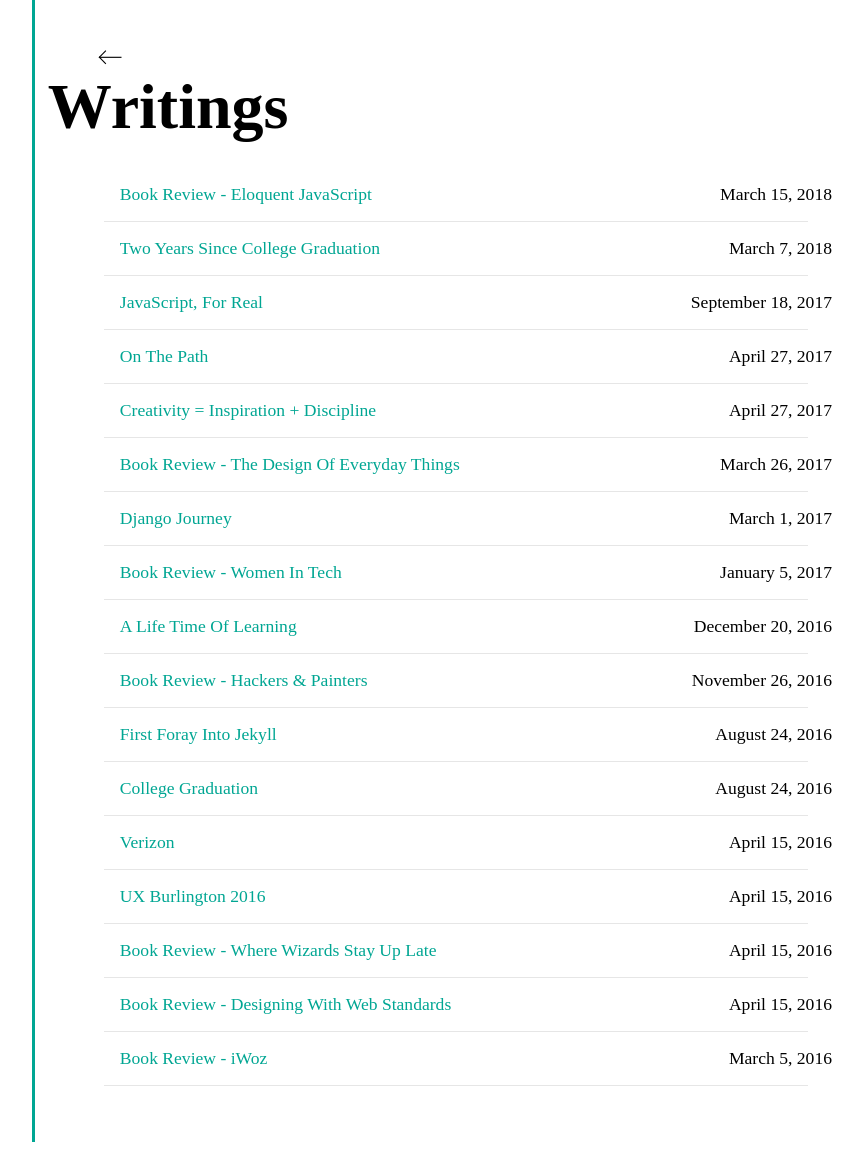
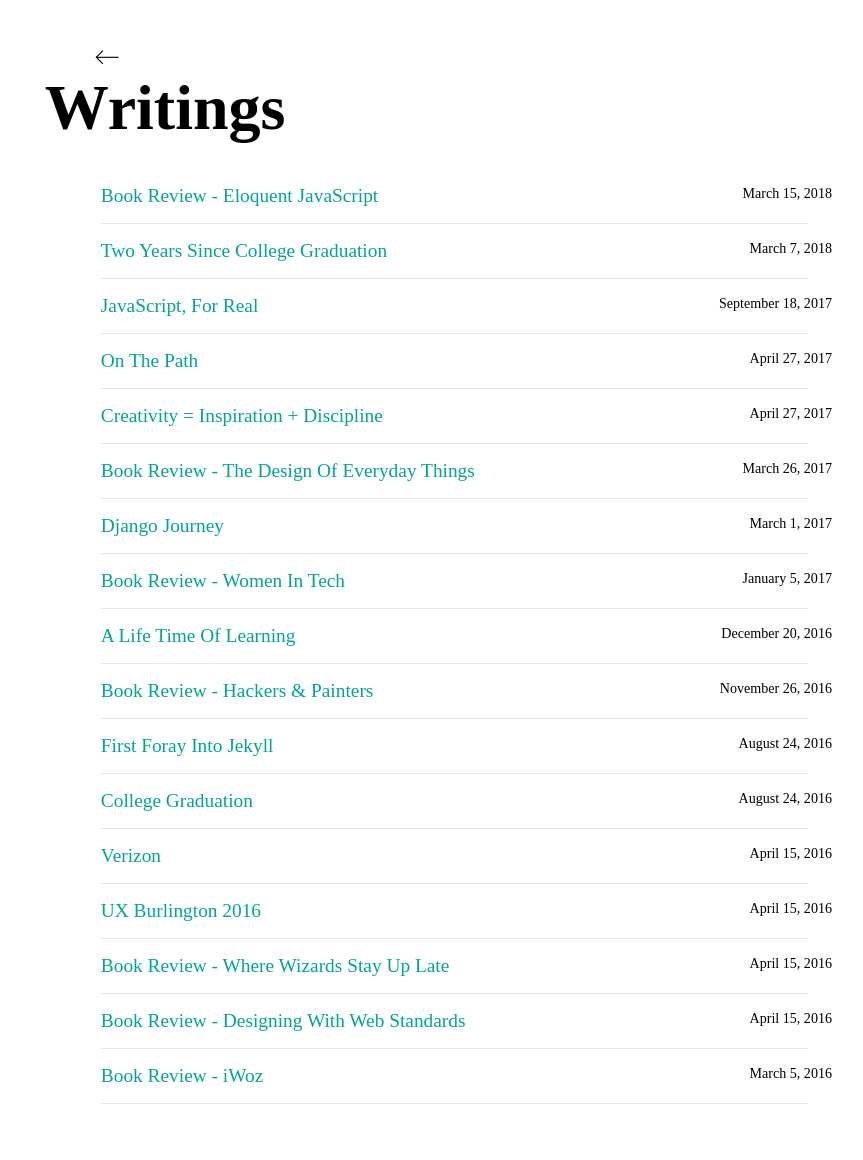
Before and after one commit to cssidy/personal-site, a Jekyll site: the page built from writings.html, in a window 1280 px wide. Shown: the whole page, without its empty margins (208-1071 px from the left). Built offline with Jekyll 4.4.1, drawn with Linux system fonts in a browser that asks for light colours; some web fonts are replaced.

Commit message:
writing styles

```diff
--- a/assets/css/base.css
+++ b/assets/css/base.css
@@ -206,13 +206,17 @@ ul li {
     margin: 0 auto;
     font-family: 'Average Sans', serif;
     padding: 3rem 1rem 3rem 3.8rem;
-    border-left: 3px solid #00a693;
     position: relative;
 }
 
 .writing-list span {
     right: 0;
+    font-size: 80%;
     position: absolute;
+}
+
+.writing-list a {
+    font-size: 110%;
 }
 
 .writing-list h1 {
@@ -228,7 +232,7 @@ ul li {
 .writing-list li {
     font-size: 110%;
     border-bottom: 1px solid #e6e6e6;
-    padding: 1rem;
+    padding: 1rem 0;
     list-style: none;
 }
 
```
